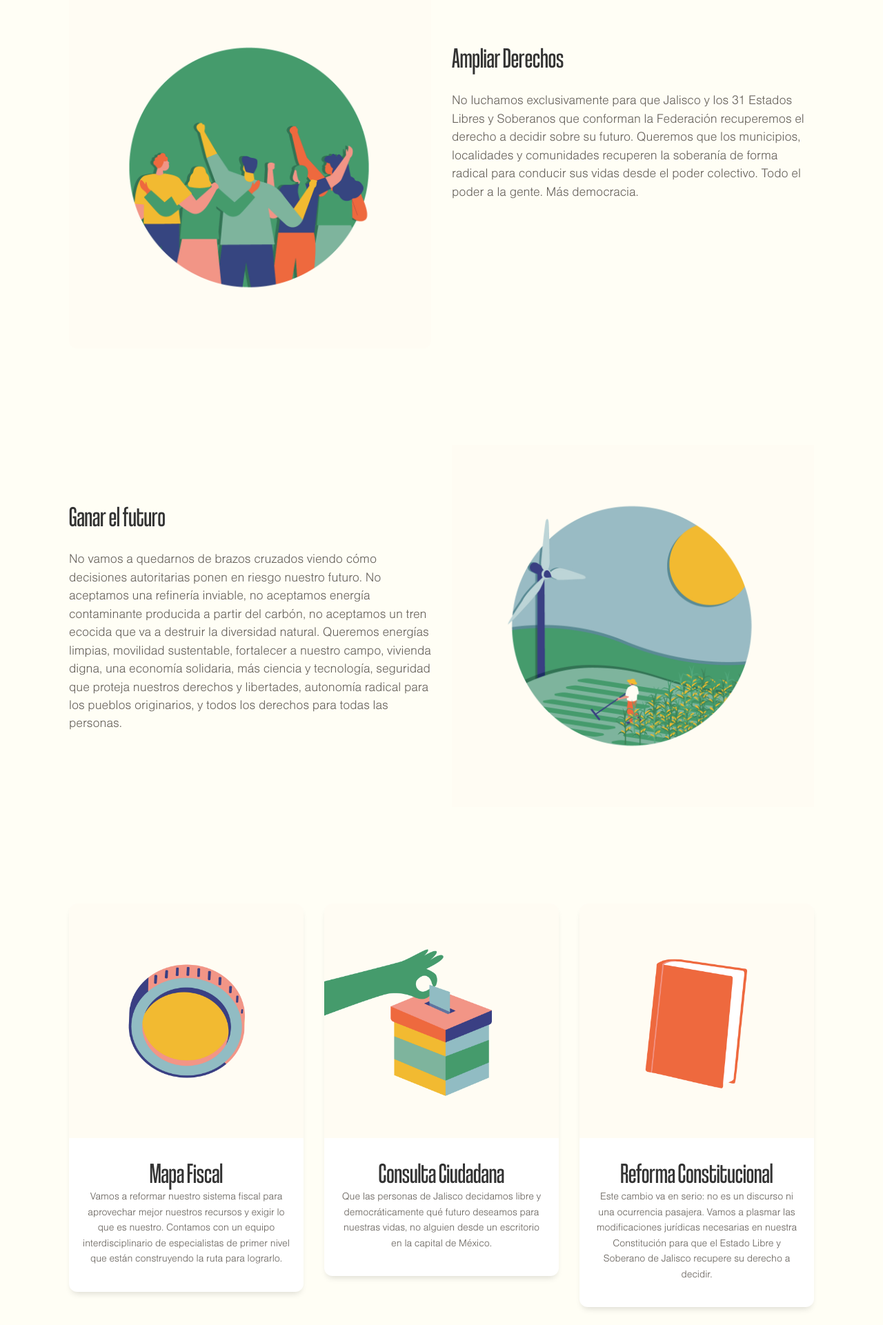
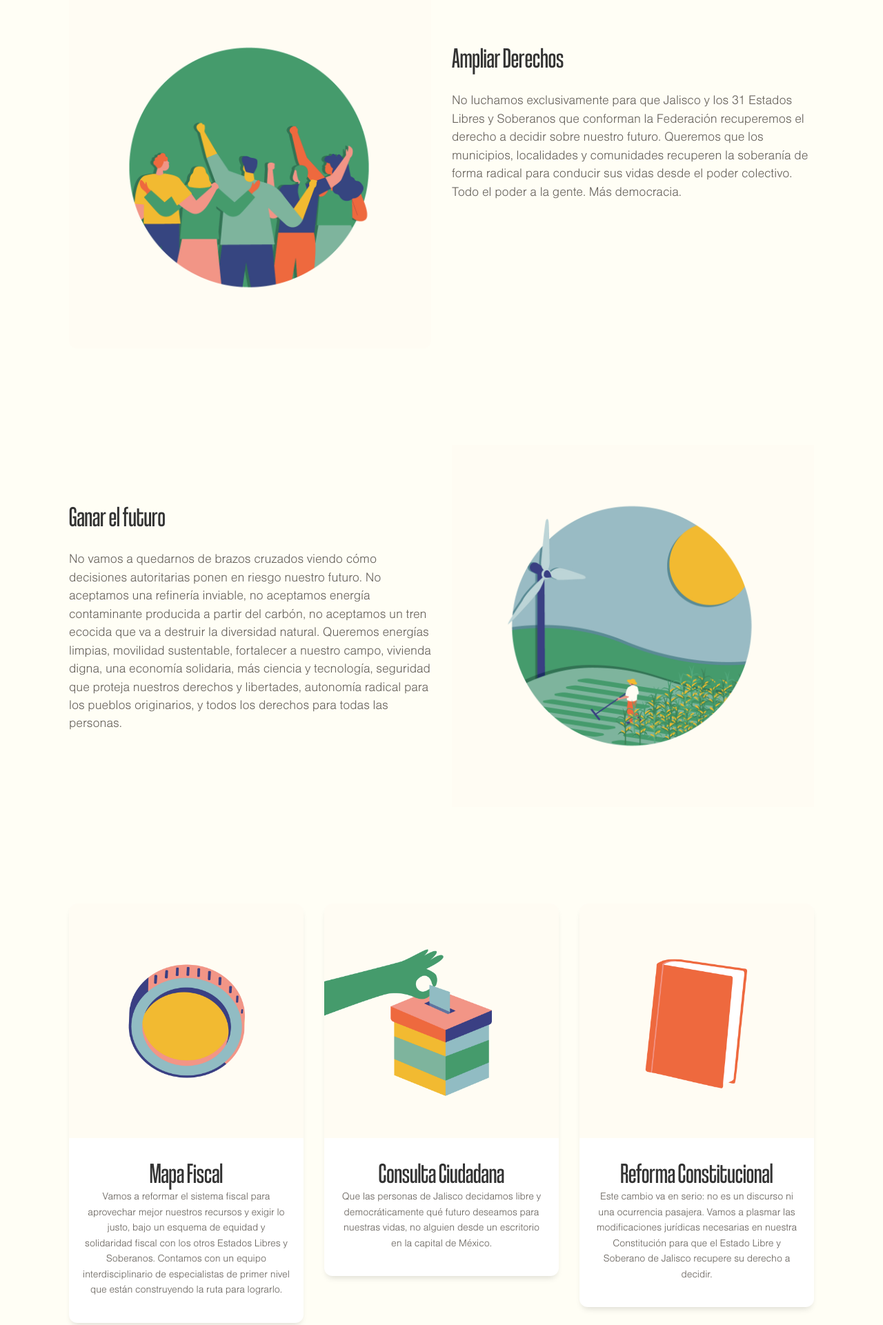
Before and after one commit to framesGit/framesgit.github.io, a website: page index.html in a window 1280 px wide. Shown: the part 760-2681 px from the top of the page at 69% size. Drawn offline with Linux system fonts and the light colour scheme; some packages are replaced by stand-ins of ours.

Commit message:
fixed footer and new assets, changed landing descriptions

```diff
--- a/index.html
+++ b/index.html
@@ -142,10 +142,10 @@ The above copyright notice and this permission notice shall be included in all c
           <!-- PARTE DERECHA HEADER -->
           <div class="col-md-6 ml-auto mr-auto mt-5 mb-5" style="text-align: left;">
             <h2 class="title">Ampliar Derechos</h2>
-            <h5>No luchamos exclusivamente para que Jalisco y los 31 Estados Libres y Soberanos que
-              conforman la Federación recuperemos el derecho a decidir sobre su futuro. Queremos que los municipios,
-              localidades y comunidades recuperen la soberanía de forma radical para conducir sus vidas desde el poder
-              colectivo. Todo el poder a la gente. Más democracia. </h5>
+            <h5>No luchamos exclusivamente para que Jalisco y los 31 Estados Libres y Soberanos que conforman la
+              Federación recuperemos el derecho a decidir sobre nuestro futuro. Queremos que los municipios, localidades
+              y comunidades recuperen la soberanía de forma radical para conducir sus vidas desde el poder colectivo.
+              Todo el poder a la gente. Más democracia. </h5>
           </div>
           <!-- PARTE DERECHA HEADER -->
 
@@ -205,9 +205,10 @@ The above copyright notice and this permission notice shall be included in all c
               <img class="card-img-top" src="/assets/img/jaliscoDecide/landing/MapaFiscal.jpg" alt="Card image cap">
               <div class="card-body">
                 <h4 class="card-title">Mapa Fiscal</h4>
-                <p class="card-text">Vamos a reformar nuestro sistema fiscal para aprovechar mejor nuestros recursos y
-                  exigir lo que es nuestro. Contamos con un equipo interdisciplinario de especialistas de primer nivel
-                  que están construyendo la ruta para lograrlo.</p>
+                <p class="card-text">Vamos a reformar el sistema fiscal para aprovechar mejor nuestros recursos y exigir
+                  lo justo, bajo un esquema de equidad y solidaridad fiscal con los otros Estados Libres y Soberanos.
+                  Contamos con un equipo interdisciplinario de especialistas de primer nivel que están construyendo la
+                  ruta para lograrlo.</p>
                 <!-- <a href="#" class="btn btn-primary">Descargar</a> -->
               </div>
             </div>
@@ -300,7 +301,7 @@ The above copyright notice and this permission notice shall be included in all c
             <h6 class="nav-item nav-link">Jalisco Decide</h6>
             <!-- class="nav-item nav-link" -->
 
-            <a class="nav-item nav-link" style="color: white;" href="index.html#FinCentralismo">Fin al
+            <a class="nav-item nav-link" style="color: white;" href="index.html#FinCentralismo">Fin del
               centralismo</a>
             <a class="nav-item nav-link" style="color: white;" href="index.html#AmpliarDerechos">Ampliar
               Derechos</a>
```
Also changed, not shown: actividades.html (+1 -1 lines), debate.html (+1 -1 lines), debateNoticias/noticiaDemocracia.html (+1 -1 lines), debateNoticias/noticiaElecciones.html (+1 -1 lines), debateTags.html (+1 -1 lines), equipo.html (+1 -3 lines), transparencia.html (+1 -1 lines).
